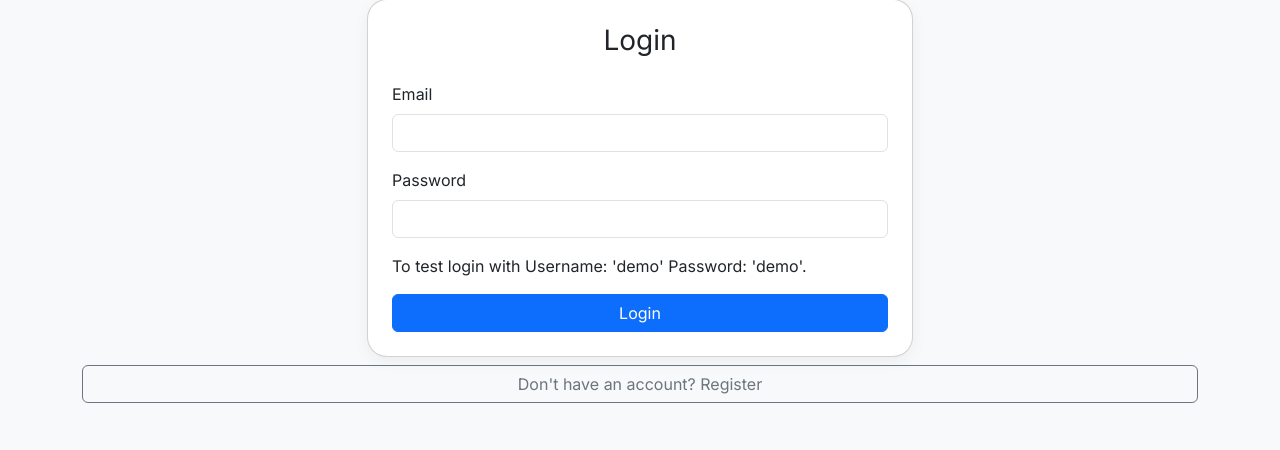
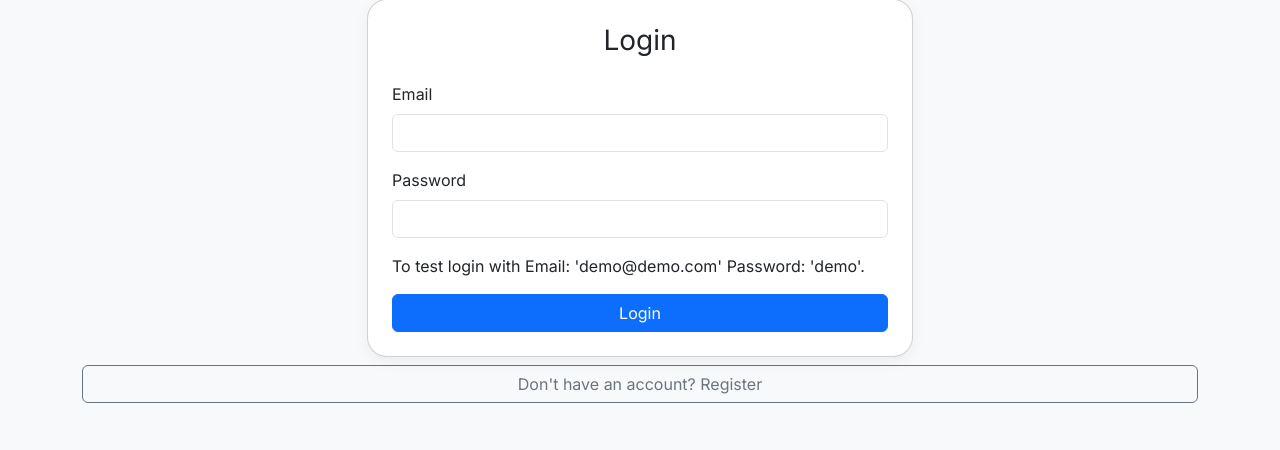
Before and after one commit to Enochteo/resume-analyzer, a Flask app: page /login in a window 1280 px wide. Shown: the part 107-557 px from the top of the page. Run offline with Flask 3, Linux system fonts and the light colour scheme.

Commit message:
fix demo login

```diff
--- a/templates/auth/login.html
+++ b/templates/auth/login.html
@@ -21,7 +21,7 @@
             required
           />
         </div>
-        <p>To test login with Username: 'demo' Password: 'demo'.</p>
+        <p>To test login with Email: 'demo@demo.com' Password: 'demo'.</p>
         <button type="submit" class="btn btn-primary w-100">Login</button>
       </form>
     </div>
```
